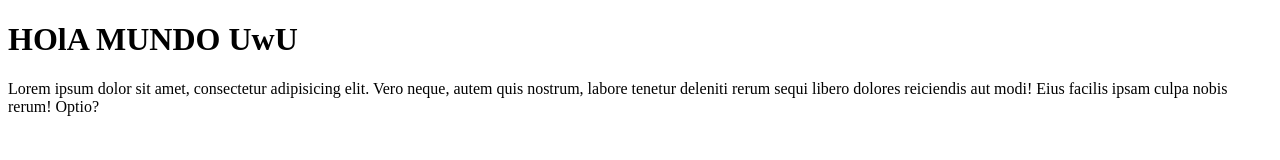
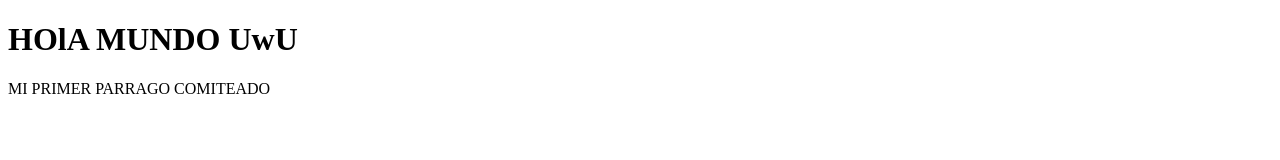
Before and after one commit to CariLucky/PV2025, a plain HTML site: page hola.html in a window 1280 px wide. Drawn offline with Linux system fonts and the light colour scheme.

Commit message:
PROBANDO PROBANDO

```diff
--- a/hola.html
+++ b/hola.html
@@ -5,7 +5,7 @@
     </head>
     <body>
         <h1>HOlA MUNDO UwU</h1>
-        <p>Lorem ipsum dolor sit amet, consectetur adipisicing elit. Vero neque, autem quis nostrum, labore tenetur deleniti rerum sequi libero dolores reiciendis aut modi! Eius facilis ipsam culpa nobis rerum! Optio?</p>
+        <p>MI PRIMER PARRAGO COMITEADO
 
     </body>
 </html>
```
